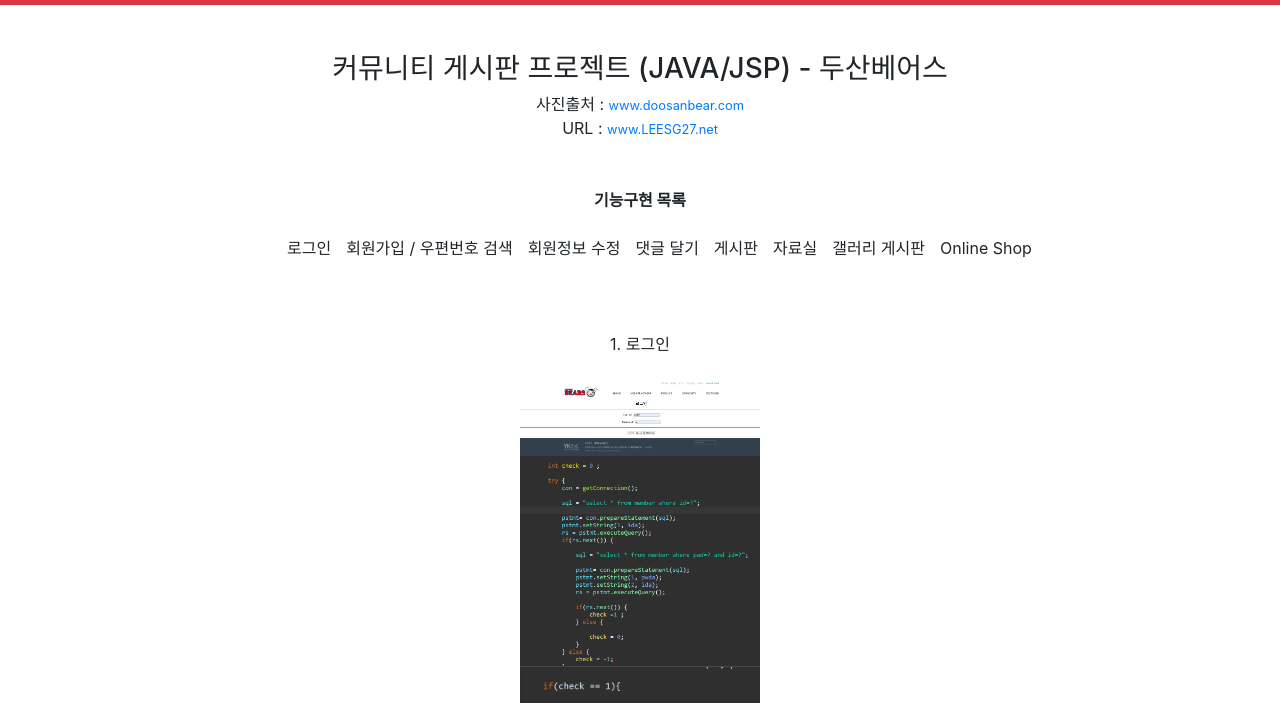
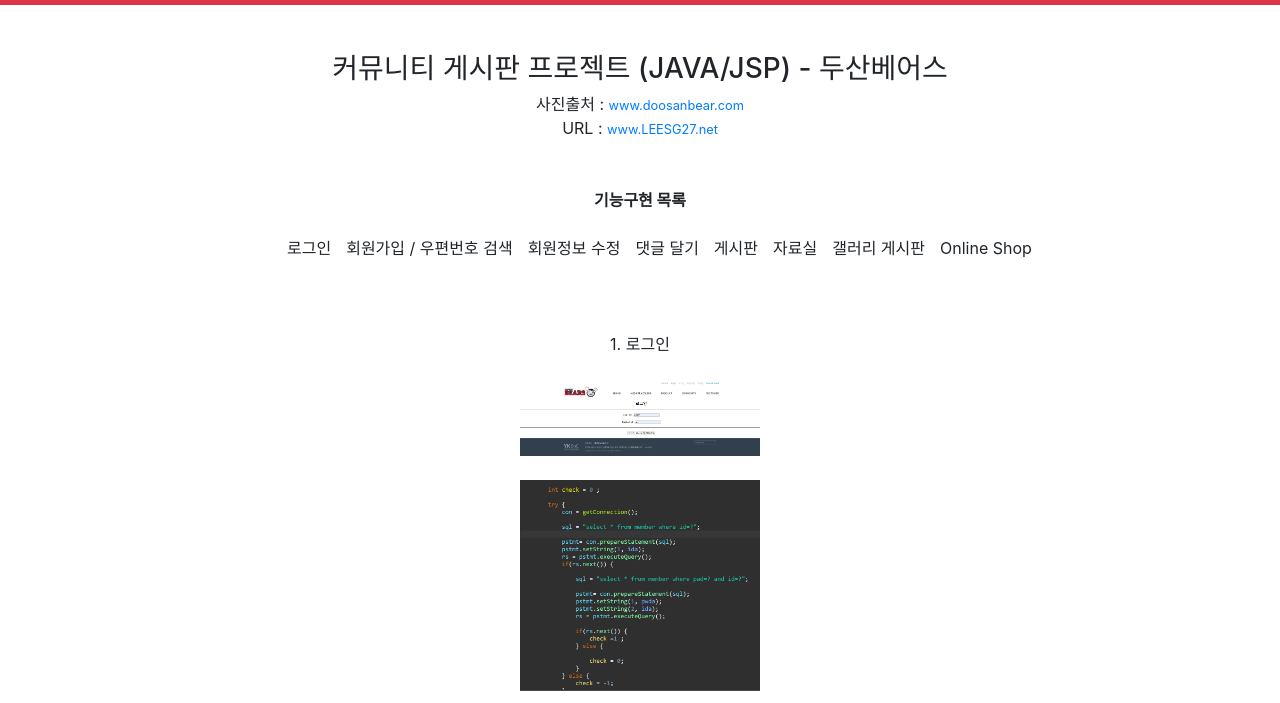
Before and after one commit to Earth-KOR/Profile, a plain HTML site: page PrivateProject.html in a window 1280 px wide. Shown: the part 51-754 px from the top of the page. Drawn offline with nearby package versions, Linux system fonts and the light colour scheme.

Commit message:
Update PrivateProject.html

```diff
--- a/PrivateProject.html
+++ b/PrivateProject.html
@@ -64,8 +64,8 @@
 
         1. 로그인 <br><br>
 
-        <img alt="로그인" src="img/logina.png"><br>
-        <img alt="로그인" src="img/id.png"> <br>
+        <img alt="로그인" src="img/logina.png"><br><br>
+        <img alt="로그인" src="img/id.png"> <br><br>
         <img alt="로그인" src="img/id2.png"> <br><br>
 
          입력한 아이디의 정보를 받고 해당 정보를 1차적으로 동일한 ID값이 존재하는지 판단하고,
@@ -77,8 +77,8 @@
 
       2. 회원가입 / 우편번호 검색 <br><br>
 
-        <img alt="로그인" src="img/sign.png"> <br>
-        <img alt="로그인" src="img/ajax1.png"> <br>
+        <img alt="로그인" src="img/sign.png"> <br><br>
+        <img alt="로그인" src="img/ajax1.png"> <br><br>
         <img alt="로그인" src="img/IDCHECK.png"> <br>
 
 
```
